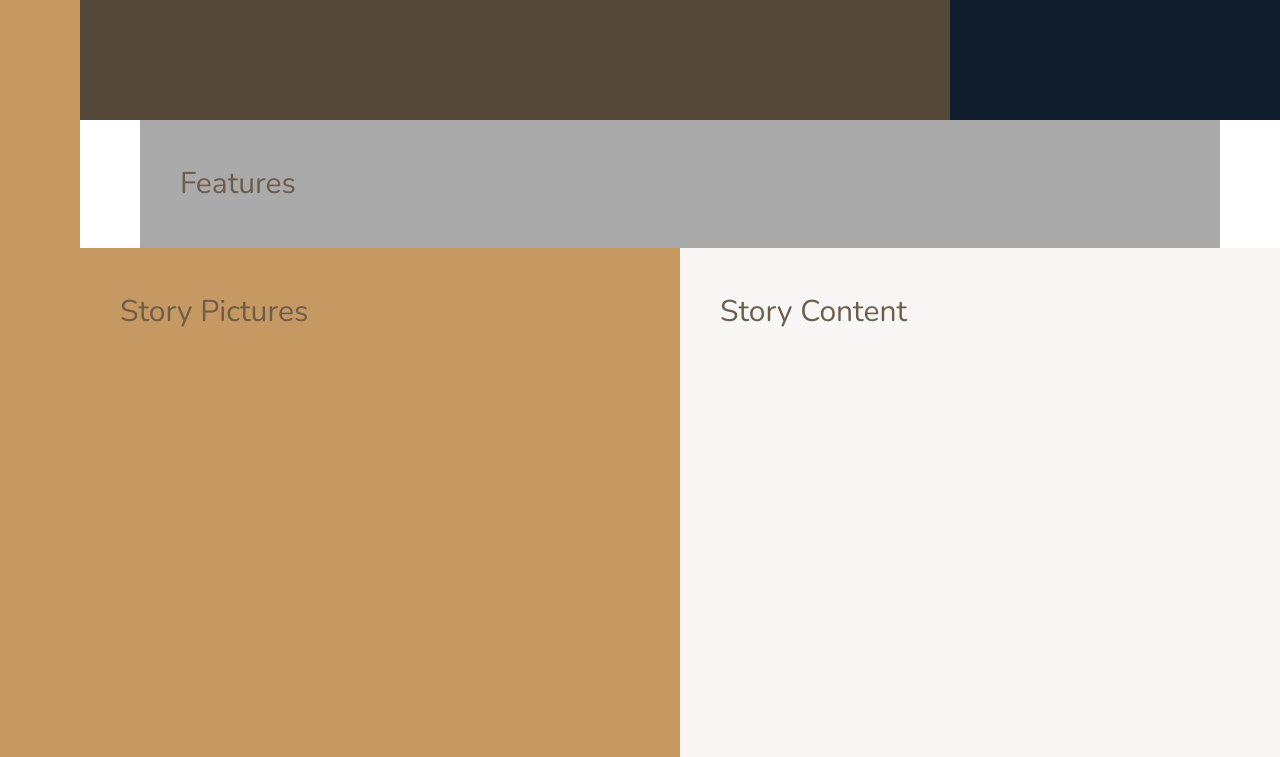
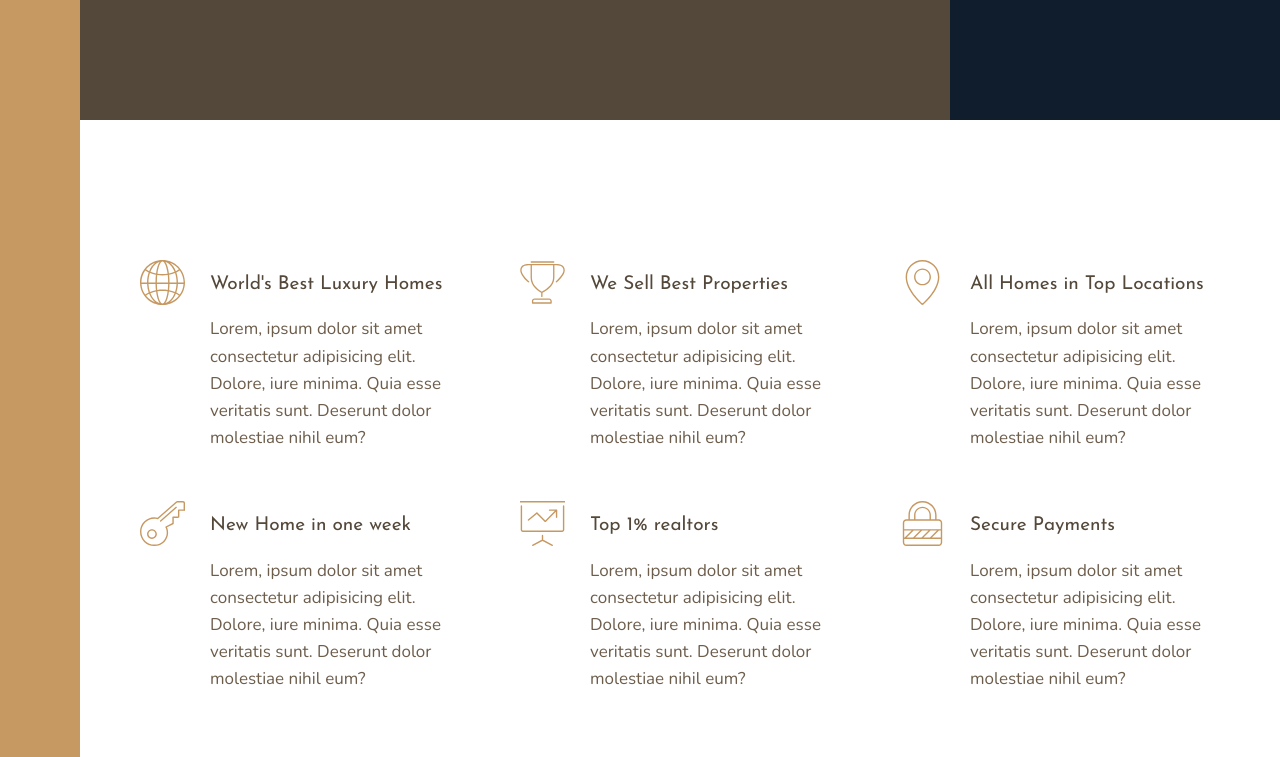
Before and after one commit to sivasankar-s/Nexter-Project-from-css-course, a website: page index.html in a window 1280 px wide. Shown: the part 520-1277 px from the top of the page. Drawn offline with nearby package versions, Linux system fonts and the light colour scheme.

Commit message:
Completed Features section

```diff
--- a/index.html
+++ b/index.html
@@ -25,7 +25,53 @@
         </div>
 
         <section class="features">
-            Features
+            <div class="feature">
+                <svg class="feature__icon">
+                    <use xlink:href="img/sprite.svg#icon-global"></use>
+                </svg>
+                <h4 class="heading-4 heading-4--dark">World's Best Luxury Homes</h4>
+                <p class="feature__text">Lorem, ipsum dolor sit amet consectetur adipisicing elit. Dolore, iure minima. Quia esse veritatis sunt. Deserunt dolor molestiae nihil eum?</p>
+            </div>
+
+            <div class="feature">
+                <svg class="feature__icon">
+                    <use xlink:href="img/sprite.svg#icon-trophy"></use>
+                </svg>
+                <h4 class="heading-4 heading-4--dark">We Sell Best Properties</h4>
+                <p class="feature__text">Lorem, ipsum dolor sit amet consectetur adipisicing elit. Dolore, iure minima. Quia esse veritatis sunt. Deserunt dolor molestiae nihil eum?</p>
+            </div>
+
+            <div class="feature">
+                <svg class="feature__icon">
+                    <use xlink:href="img/sprite.svg#icon-map-pin"></use>
+                </svg>
+                <h4 class="heading-4 heading-4--dark">All Homes in Top Locations</h4>
+                <p class="feature__text">Lorem, ipsum dolor sit amet consectetur adipisicing elit. Dolore, iure minima. Quia esse veritatis sunt. Deserunt dolor molestiae nihil eum?</p>
+            </div>
+
+            <div class="feature">
+                <svg class="feature__icon">
+                    <use xlink:href="img/sprite.svg#icon-key"></use>
+                </svg>
+                <h4 class="heading-4 heading-4--dark">New Home in one week</h4>
+                <p class="feature__text">Lorem, ipsum dolor sit amet consectetur adipisicing elit. Dolore, iure minima. Quia esse veritatis sunt. Deserunt dolor molestiae nihil eum?</p>
+            </div>
+
+            <div class="feature">
+                <svg class="feature__icon">
+                    <use xlink:href="img/sprite.svg#icon-presentation"></use>
+                </svg>
+                <h4 class="heading-4 heading-4--dark">Top 1% realtors</h4>
+                <p class="feature__text">Lorem, ipsum dolor sit amet consectetur adipisicing elit. Dolore, iure minima. Quia esse veritatis sunt. Deserunt dolor molestiae nihil eum?</p>
+            </div>
+
+            <div class="feature">
+                <svg class="feature__icon">
+                    <use xlink:href="img/sprite.svg#icon-lock"></use>
+                </svg>
+                <h4 class="heading-4 heading-4--dark">Secure Payments</h4>
+                <p class="feature__text">Lorem, ipsum dolor sit amet consectetur adipisicing elit. Dolore, iure minima. Quia esse veritatis sunt. Deserunt dolor molestiae nihil eum?</p>
+            </div>
         </section>
 
         <div class="story__pictures">
--- a/sass/_base.scss
+++ b/sass/_base.scss
@@ -39,8 +39,8 @@ body {
     grid-template-rows: 80vh min-content 40vw repeat(3, min-content);
     grid-template-columns: [sidebar-start] 8rem [sidebar-end full-start] minmax(6rem, 1fr) [center-start] repeat(8, [col-start] minmax(min-content, 14rem) [col-end]) [center-end] minmax(6rem, 1fr) [full-end];
 
-    & > * {
-        padding: 40px;
-        font-size: 3rem;
-    }
+    // & > * {
+    //     padding: 40px;
+    //     font-size: 3rem;
+    // }
 }
--- a/sass/_features.scss
+++ b/sass/_features.scss
@@ -1,4 +1,31 @@
 .features {
-    background-color: $color-grey-light-2;
     grid-column: center-start / center-end;
+
+    margin: 15rem 0;
+
+    display: grid;
+    // grid-template-columns: repeat(3, 1fr);
+    grid-template-columns: repeat(auto-fit, minmax(25rem, 1fr) );
+    grid-gap: 6rem;
+    align-items: start;
 }
+
+.feature {
+    display: grid;
+    grid-template-columns: min-content 1fr;
+    grid-row-gap: 1.5rem;
+    grid-column-gap: 2.5rem;
+
+
+    &__icon {
+        fill: $color-primary;
+        width: 4.5rem;
+        height: 4.5rem;
+        grid-row: 1 / span 2;
+        transform: translateY(-1rem);
+    }
+
+    &__text {
+        font-size: 1.7rem;
+    }
+}
--- a/sass/_typography.scss
+++ b/sass/_typography.scss
@@ -0,0 +1,27 @@
+%heading {
+    font-family: $font-display;
+    font-weight: 400;
+}
+
+
+.heading-1 {
+    @extend %heading;
+}
+
+
+.heading-2 {
+    @extend %heading;
+}
+
+.heading-3 {
+    @extend %heading;
+}
+
+.heading-4 {
+    @extend %heading;
+
+    font-size: 1.9rem;
+
+    &--light {color: $color-grey-light-1;}
+    &--dark {color: $color-grey-dark-1;}
+}
```
Also changed, not shown: css/style.css.
